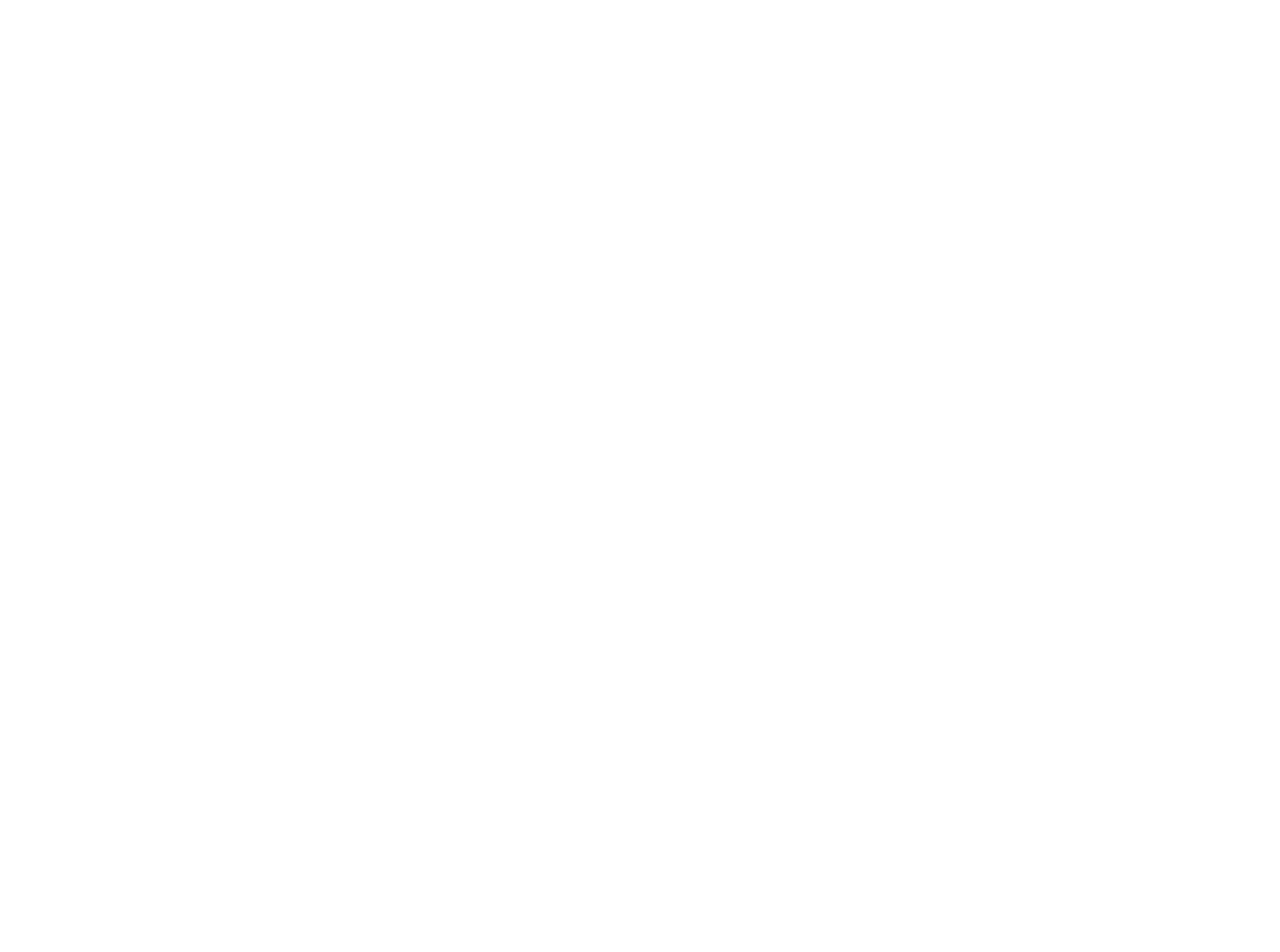
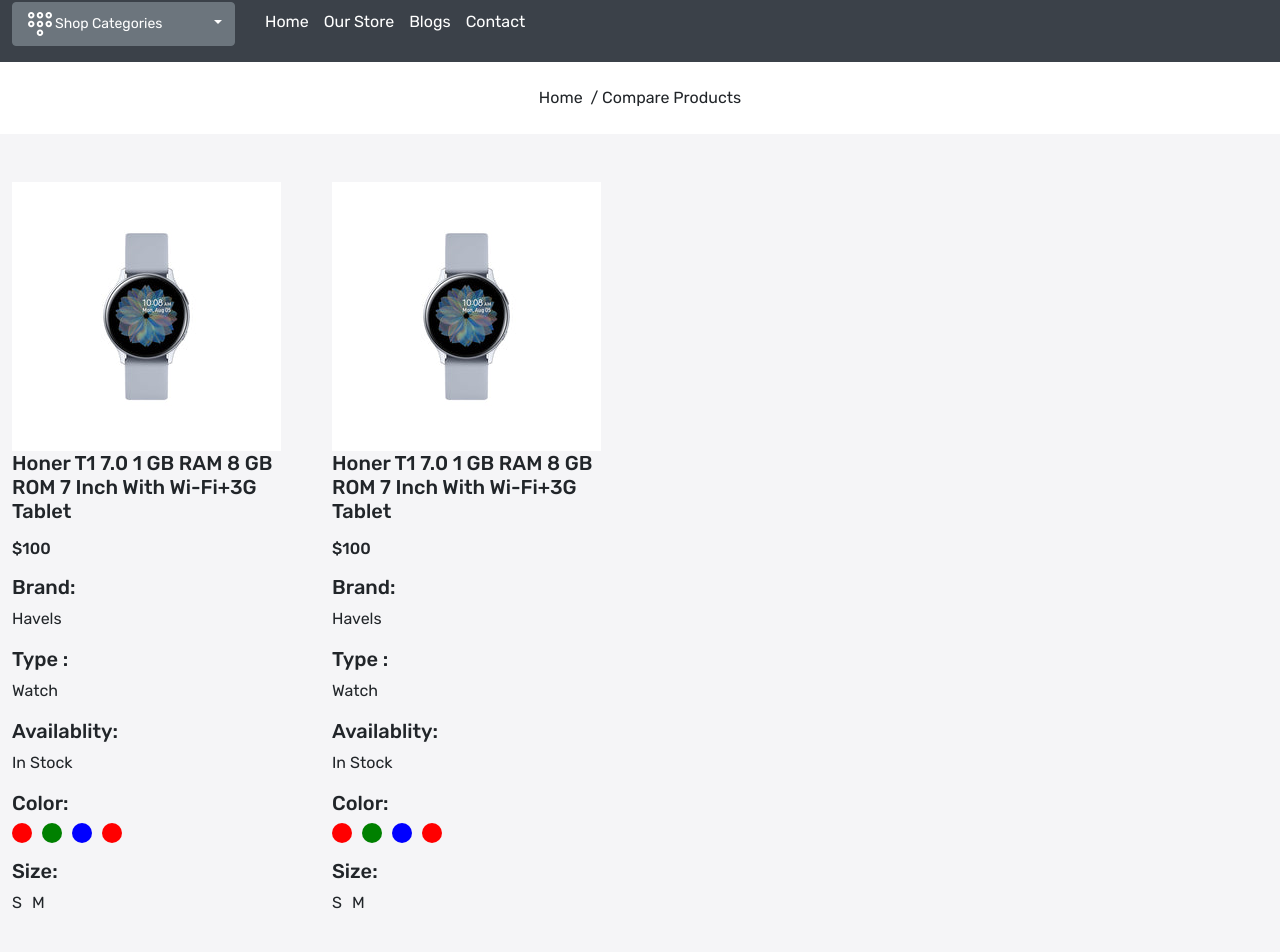
Before and after one commit to vkp3012/Ecommerce-App, a React (Create React App) app: page /compare-product in a window 1280 px wide. Before the commit this address had no page. Shown: the part 157-1109 px from the top of the page. Before the commit the page ends 800 px from the top, so only its background shows below. Built offline with nearby package versions, Linux system fonts and the light colour scheme.

Commit message:
compare product is done

```diff
--- a/src/App.css
+++ b/src/App.css
@@ -545,3 +545,7 @@
 .contact-inner-wrapper p {
   color: var(--color-777777);
 }
+
+/* Contect page ends */
+
+/* Compare Product Page */
--- a/src/App.js
+++ b/src/App.js
@@ -7,6 +7,7 @@
 import Contact from './pages/Contact';
 import OurStore from './pages/OurStore';
 import Blogs from './pages/Blogs';
+import CompareProduct from './pages/CompareProduct';
 
 function App() {
   return (
@@ -19,6 +20,7 @@
             <Route path="/contact" element={<Contact/>}/>
             <Route path="/ourstore" element={<OurStore/>}/>
             <Route path="/blogs" element={<Blogs/>}/>
+            <Route path="/compare-product" element={<CompareProduct/>}/>
           </Route>
         </Routes>
       </BrowserRouter>
--- a/src/components/Header.js
+++ b/src/components/Header.js
@@ -57,7 +57,7 @@
                             <div className='header-upper-links d-flex align-items-center justify-content-between'>
                                 <div>
                                     <Link
-                                        to = ""
+                                        to = "/compare-product"
                                         className='d-flex align-items-center gap-10 text-white'
                                     >
                                         <img src = {compare} alt = "compare" />
--- /dev/null
+++ b/src/pages/CompareProduct.js
@@ -0,0 +1,107 @@
+import React from 'react'
+import Meta from "../components/Meta";
+import Color from "../components/Color";
+import BreadCrumb from "../components/BreadCrumb";
+import  watch  from "../images/watch.jpg";
+import Container from "../components/Container";
+
+const CompareProduct = () => {
+    return (
+        <>
+            <Meta title = {"Comapare Products"} />
+            <BreadCrumb title= "Compare Products"/>
+            <Container class1="compare-product-wrapper py-5 home-wrapper-2">
+                <div className='row'>
+                    <div className='col-3'>
+                        <div className='compare-product-card position-relative'>
+                            <img
+                                src= {watch}
+                                alt = "cross"
+                                className='position-absolute cros img-fluid'
+                            />
+                            <div className='product-card-img'>
+                                <img src='images/watch.jpg' alt = "watch" />
+                            </div>
+                            <div className='compare-product-details'>
+                                <h5 className='title'>
+                                    Honer T1 7.0 1 GB RAM  8 GB ROM 7 Inch With Wi-Fi+3G Tablet
+                                </h5>
+                                <h6 className='price mb-3 mt-3'>$100</h6>
+                                <div>
+                                    <div className='product-detail'>
+                                        <h5>Brand:</h5>
+                                        <p>Havels</p>
+                                    </div>
+                                    <div className='product-detail'>
+                                        <h5>Type :</h5>
+                                        <p>Watch</p>
+                                    </div>
+                                    <div className='product-detail'>
+                                        <h5>Availablity:</h5>
+                                        <p>In Stock</p>
+                                    </div>
+                                    <div className='product-detail'>
+                                        <h5>Color:</h5>
+                                        <Color />
+                                    </div>
+                                    <div className="product-detail">
+                                        <h5>Size:</h5>
+                                        <div className="d-flex gap-10">
+                                            <p>S</p>
+                                            <p>M</p>
+                                        </div>
+                                    </div>
+                                </div>
+                            </div>
+                        </div>
+                    </div>
+                    <div className='col-3'>
+                        <div className='compare-product-card position-relative'>
+                            <img
+                                src= {watch}
+                                alt = "cross"
+                                className='position-absolute cros img-fluid'
+                            />
+                            <div className='product-card-img'>
+                                <img src='images/watch.jpg' alt = "watch" />
+                            </div>
+                            <div className='compare-product-details'>
+                                <h5 className='title'>
+                                    Honer T1 7.0 1 GB RAM  8 GB ROM 7 Inch With Wi-Fi+3G Tablet
+                                </h5>
+                                <h6 className='price mb-3 mt-3'>$100</h6>
+                                <div>
+                                    <div className='product-detail'>
+                                        <h5>Brand:</h5>
+                                        <p>Havels</p>
+                                    </div>
+                                    <div className='product-detail'>
+                                        <h5>Type :</h5>
+                                        <p>Watch</p>
+                                    </div>
+                                    <div className='product-detail'>
+                                        <h5>Availablity:</h5>
+                                        <p>In Stock</p>
+                                    </div>
+                                    <div className='product-detail'>
+                                        <h5>Color:</h5>
+                                        <Color />
+                                    </div>
+                                    <div className="product-detail">
+                                        <h5>Size:</h5>
+                                        <div className="d-flex gap-10">
+                                            <p>S</p>
+                                            <p>M</p>
+                                        </div>
+                                    </div>
+                                </div>
+                            </div>
+                        </div>
+                    </div>
+                </div>
+            </Container>
+        </>
+    )
+}
+
+export default CompareProduct
```
